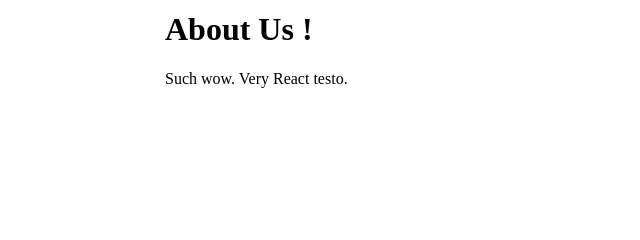
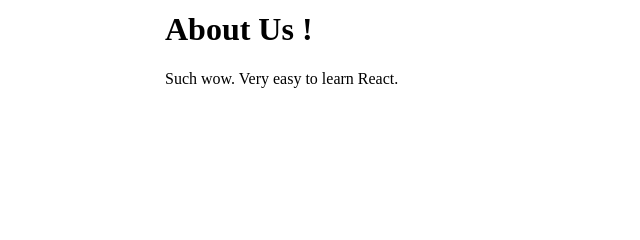
Before and after one commit to shekhar3672/webApp, a Gatsby site: page /about in a window 1280 px wide. Shown: the part 170-410 px from the top of the page, 100-740 px from the left. Built offline with nearby package versions, Linux system fonts and the light colour scheme; Gatsby itself is replaced by a stand-in of ours.

Commit message:
new change

```diff
--- a/src/pages/about.js
+++ b/src/pages/about.js
@@ -4,7 +4,7 @@ export default function About() {
   return (
     <Layout>
      <h1>About Us !</h1>
-      <p>Such wow. Very React testo.</p>
+      <p>Such wow. Very easy to learn React.</p>
       </Layout>
   	)
 }
--- a/src/pages/contact.js
+++ b/src/pages/contact.js
@@ -5,6 +5,7 @@ export default function Contact() {
   		<Layout>
   		    <h1>Contact Me !</h1>
       		<p>Send us a message!</p>
+      		<p>Contact No : 9860826511</p>
       		<p>Email : jadhavshekhar444@gmail.com</p>
   		</Layout>
   	)
```
